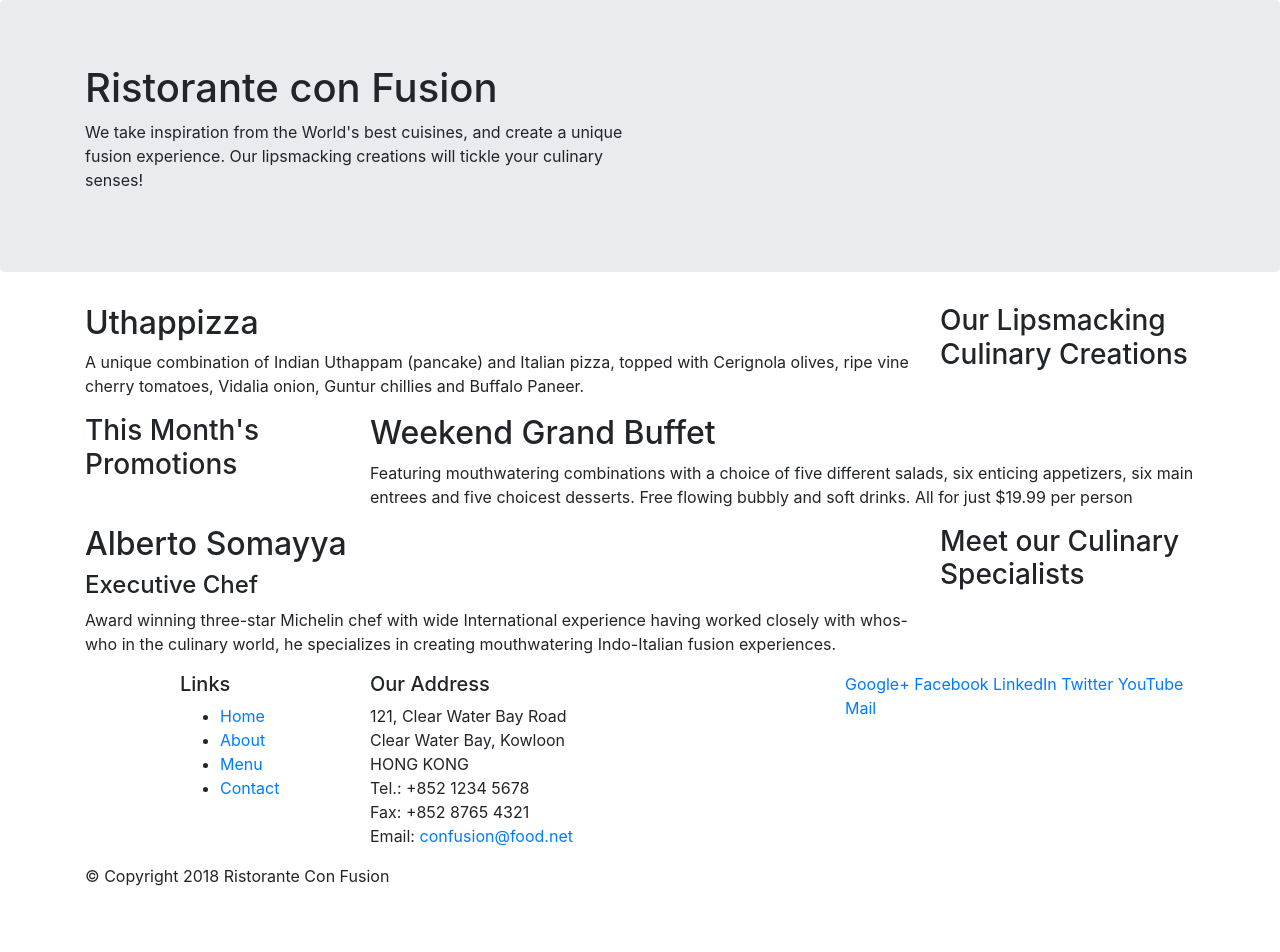
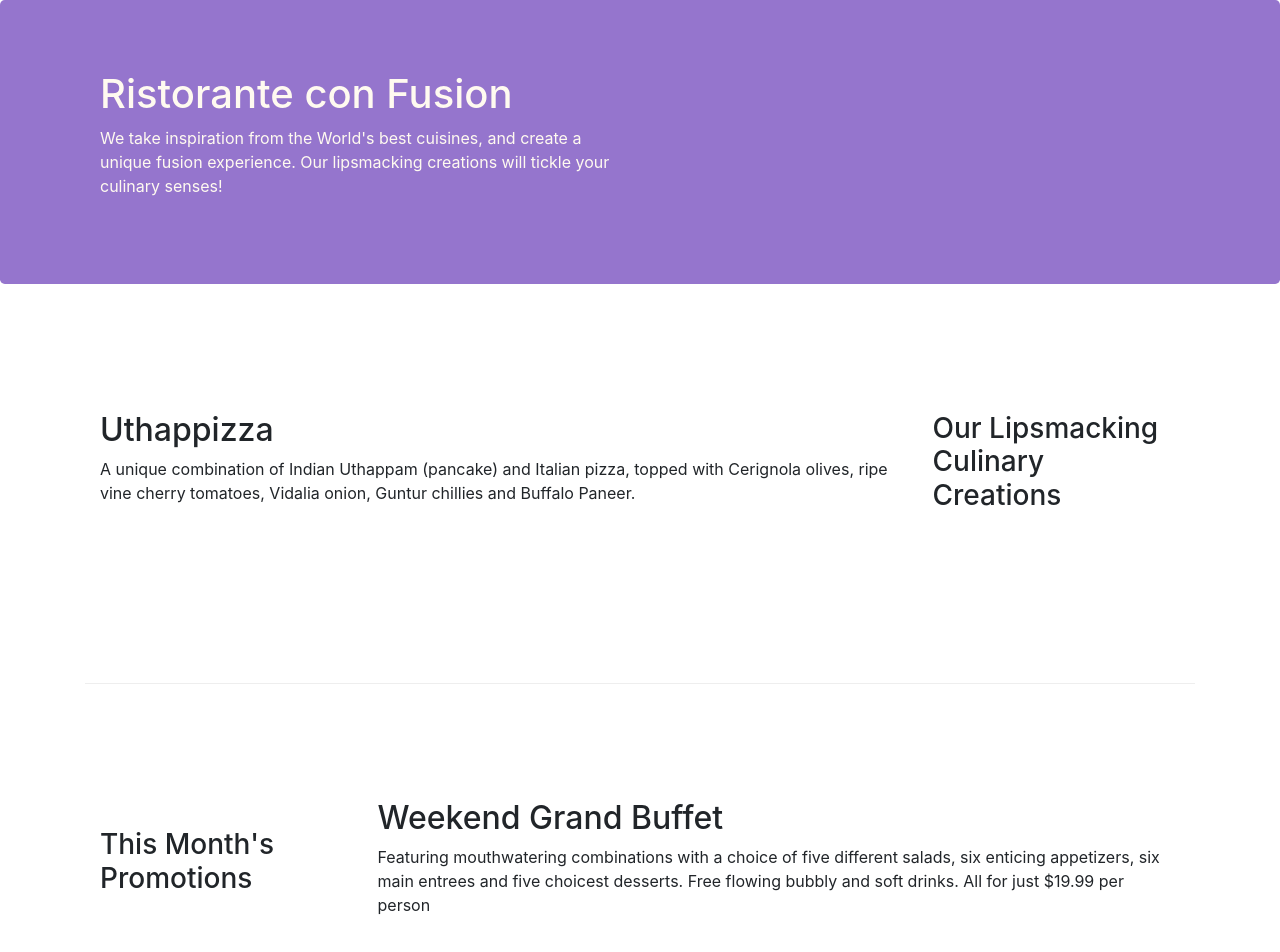
Before and after one commit to masucci/Bootstrap, a website: page index.html in a window 1280 px wide. Shown: the top 952 px of the page. Before the commit the page ends 904 px from the top, so only its background shows below. Drawn offline with nearby package versions, Linux system fonts and the light colour scheme.

Commit message:
Bootstrap grid part 2

```diff
--- /dev/null
+++ b/css/styles.css
@@ -0,0 +1,30 @@
+.row-header {
+    margin: 0px auto;
+    padding: 0px auto;
+}
+
+.row-content {
+    margin: 0px auto;
+    padding: 15px 0px 50px 0px;
+    border-bottom: 1px ridge;
+    min-height: 400px;
+}
+
+.footer {
+    background-color: #D1C4E9;
+    margin: 0px auto;
+    padding: 20px 0px 20px 0px;
+}
+
+.jumbotron {
+    padding: 70px 30px 70px 30px;
+    margin: 0px auto;
+    background: #9575CD;
+    color: floralwhite;
+}
+
+.address {
+    font-size: 80%;
+    margin: 0px;
+    color: #0f0f0f;
+}
--- a/index.html
+++ b/index.html
@@ -9,6 +9,7 @@
 
     <!-- Bootstrap CSS -->
     <link rel="stylesheet" href="node_modules/bootstrap/dist/css/bootstrap.min.css">
+    <link rel="stylesheet" href="css/styles.css">
     <title>Ristorante Con Fusion</title>
 </head>
 
@@ -16,7 +17,7 @@
 
     <header class="jumbotron">
         <div class="container">
-            <div class="row">
+            <div class="row row-header">
                 <div class="col-12 col-sm-6">
                     <h1>Ristorante con Fusion</h1>
                     <p>We take inspiration from the World's best cuisines, and create a unique fusion experience. Our lipsmacking creations will tickle your culinary senses!</p>
@@ -28,7 +29,7 @@
     </header>
 
     <div class="container">
-        <div class="row">
+        <div class="row row-content align-items-center">
             <div class="col-12 col-sm-4 order-sm-last col-md-3">
                 <h3>Our Lipsmacking Culinary Creations</h3>
             </div>
@@ -39,7 +40,7 @@
         </div>
 
 
-        <div class="row">
+        <div class="row row-content align-items-center">
             <div class="col-12 col-sm-4 col-md-3">
                 <h3>This Month's Promotions</h3>
             </div>
@@ -49,7 +50,7 @@
             </div>
         </div>
 
-        <div class="row">
+        <div class="row row-content align-items-center">
             <div class="col-12 col-sm-4 order-sm-last col-md-3">
                 <h3>Meet our Culinary Specialists</h3>
             </div>
@@ -61,12 +62,12 @@
         </div>
     </div>
 
-    <footer>
+    <footer class="footer">
         <div class="container">
             <div class="row">
                 <div class="col-4 offset-1 col-sm-2">
                     <h5>Links</h5>
-                    <ul>
+                    <ul class="list-unstyled">
                         <li><a href="#">Home</a></li>
                         <li><a href="#">About</a></li>
                         <li><a href="#">Menu</a></li>
@@ -75,7 +76,7 @@
                 </div>
                 <div class="col-7 col-sm-5">
                     <h5>Our Address</h5>
-                    <address>
+                    <address class="address">
 		              121, Clear Water Bay Road<br>
 		              Clear Water Bay, Kowloon<br>
 		              HONG KONG<br>
@@ -84,8 +85,8 @@
 		              Email: <a href="mailto:confusion@food.net">confusion@food.net</a>
 		           </address>
                 </div>
-                <div class="col-12 col-sm-4">
-                    <div>
+                <div class="col-12 col-sm-4 align-self-center">
+                    <div class="text-center">
                         <a href="http://google.com/+">Google+</a>
                         <a href="http://www.facebook.com/profile.php?id=">Facebook</a>
                         <a href="http://www.linkedin.com/in/">LinkedIn</a>
@@ -95,7 +96,7 @@
                     </div>
                 </div>
            </div>
-           <div class="row">
+           <div class="row justify-content-center">
                 <div class="col-auto">
                     <p>© Copyright 2018 Ristorante Con Fusion</p>
                 </div>
```
